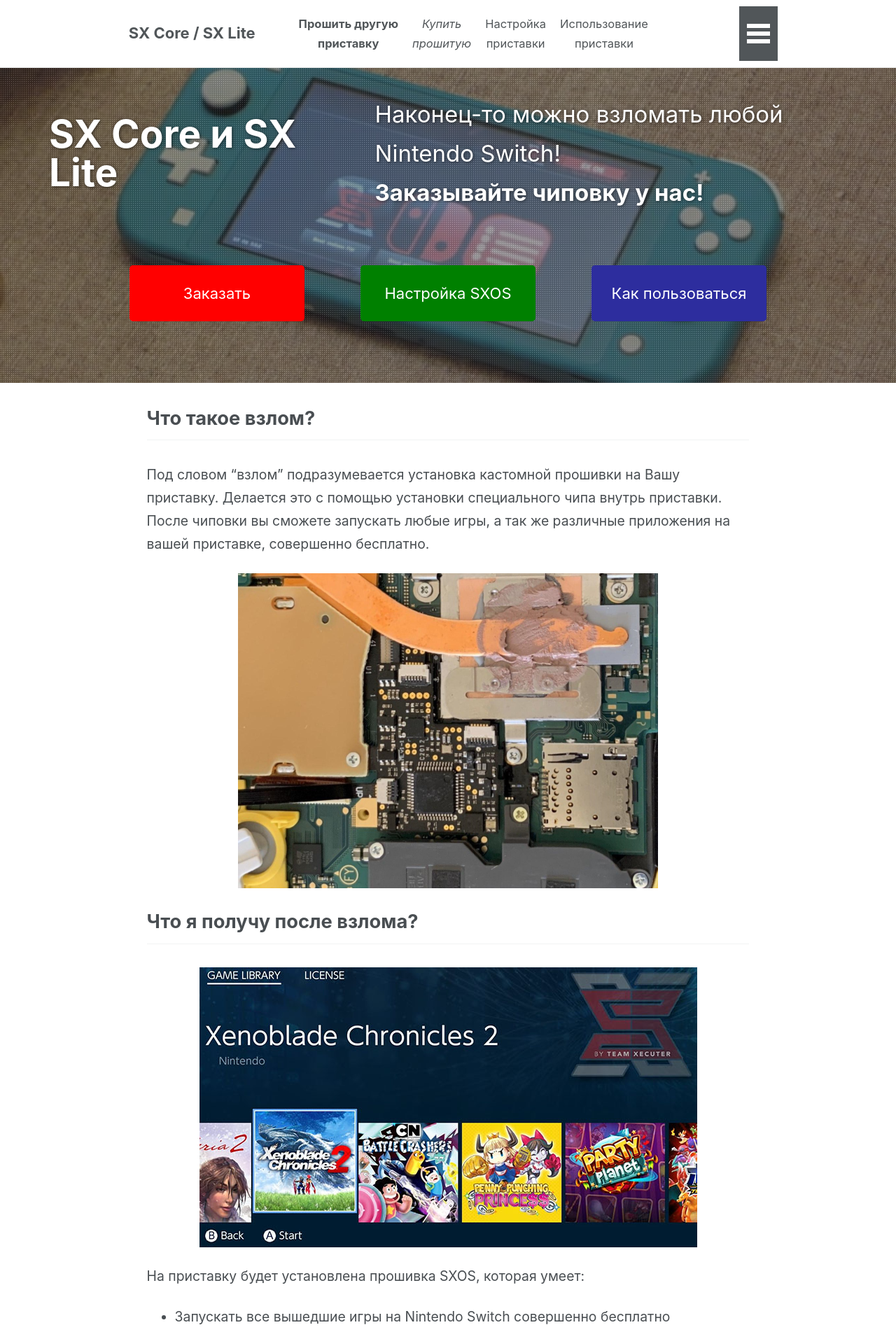
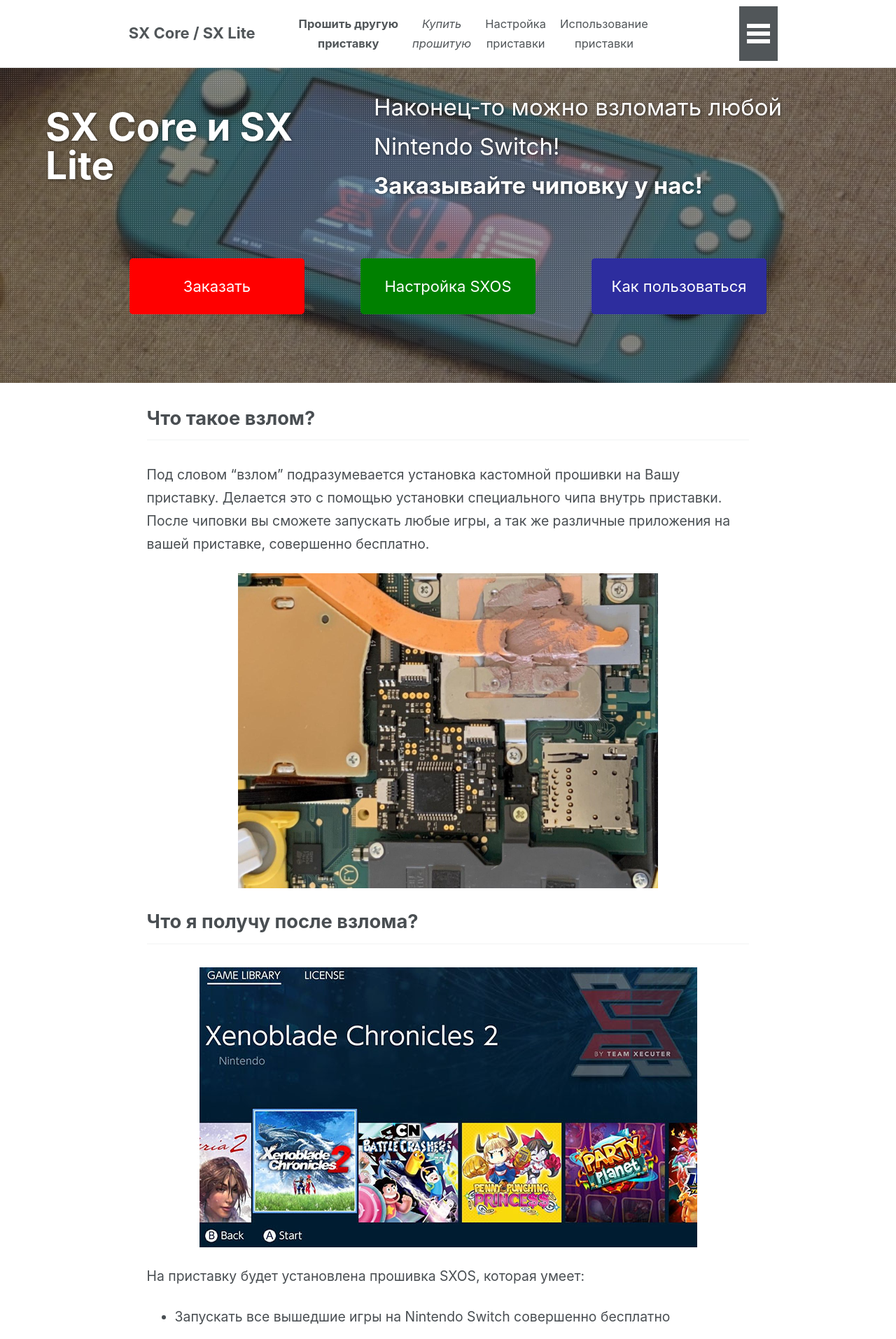
Before and after one commit to rashevskyv/sx, a Jekyll site: the page built from _pages/home.md, in a window 1280 px wide. Shown: the top 1913 px of the page at 70% size. Built offline with Jekyll 4.4.1, drawn with Linux system fonts in a browser that asks for light colours; nearby versions of some CDN libraries.

Commit message:
bugfixes onto css

```diff
--- a/assets/css/main.scss
+++ b/assets/css/main.scss
@@ -381,8 +381,8 @@
 .wrapper__hero {
   display: flex;
   flex-direction: column;
-  padding: 20px 20px 0 20px;
-  height: 60%;
+  padding: 15px;
+  height: 50vh;
   // justify-content: center;
   width: 100%;
   align-items: center;
@@ -443,7 +443,7 @@
    background-position: center;
    background-repeat: no-repeat;
    background-size: cover;
-   min-height: 70vh; // высота картинки
+   min-height: 100vh; // высота картинки
   position: relative;
   padding: 0 !important;
   margin: 0 !important;
```
